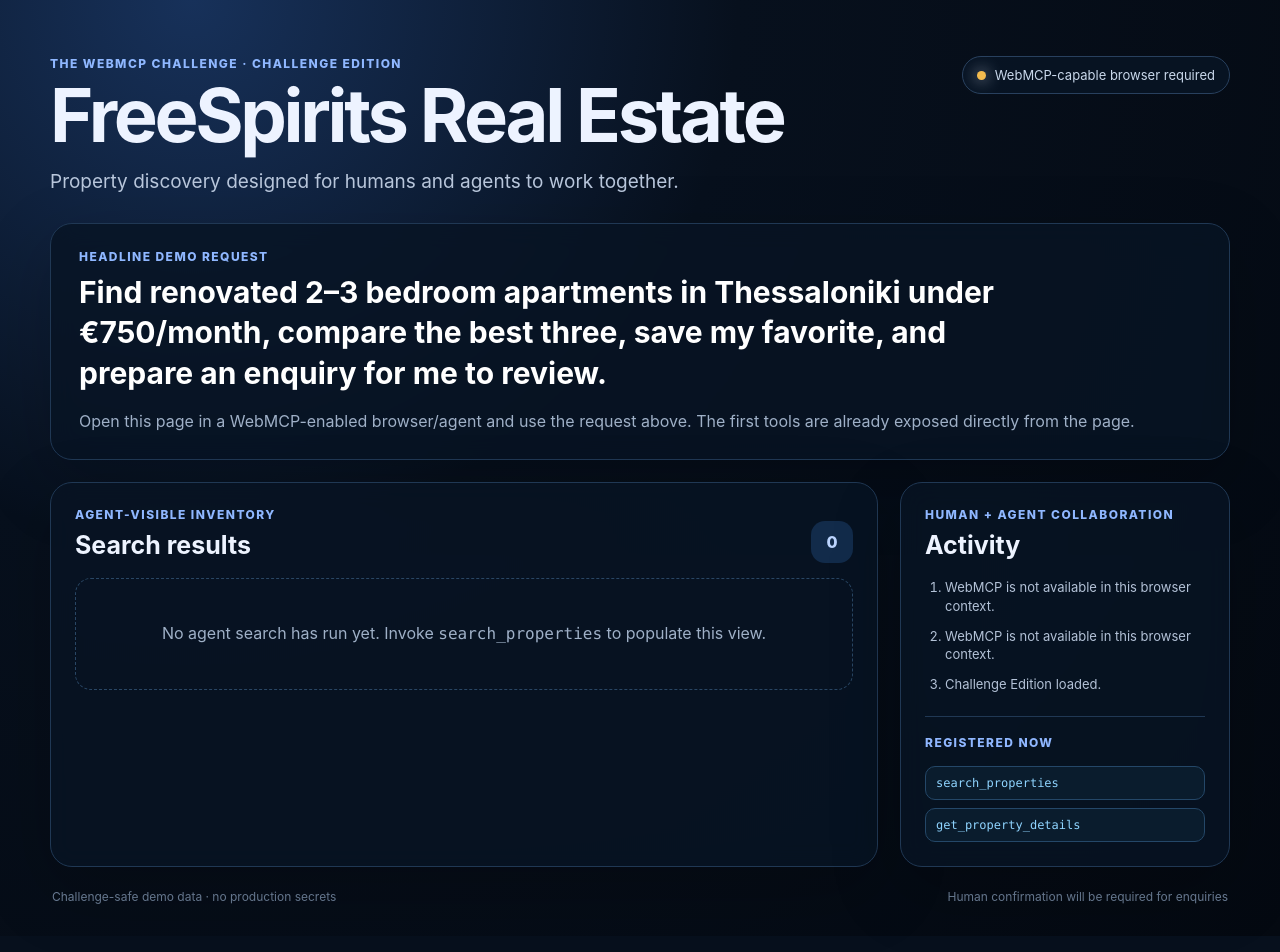
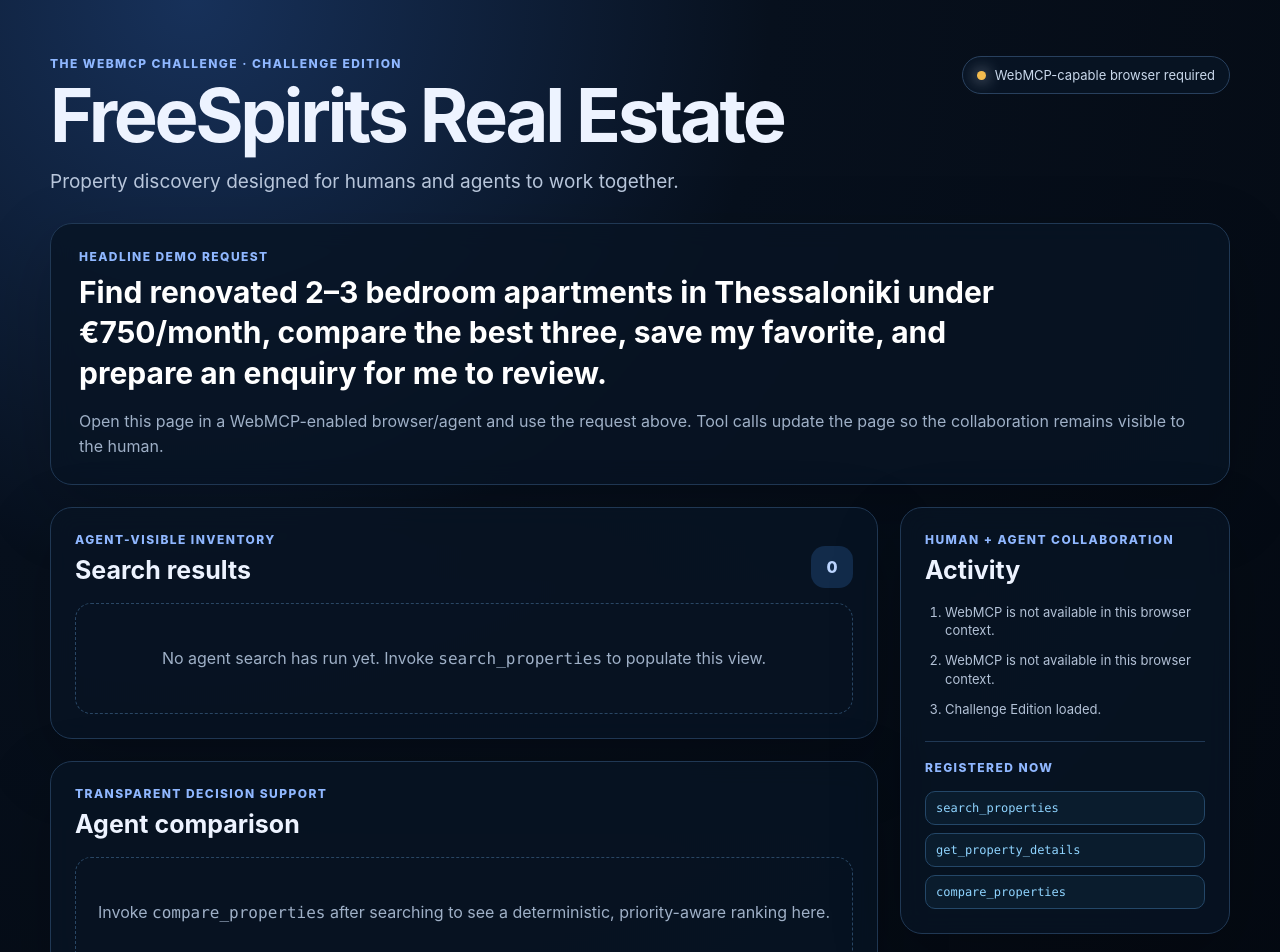
Before and after one commit to infogatel2/freespirits-realestate-webmcp, a React (Vite) app: page / in a window 1280 px wide. Shown: the top 952 px of the page. Built offline with nearby package versions, Linux system fonts and the light colour scheme.

Commit message:
Add transparent priority-aware property comparison

```diff
--- a/src/App.tsx
+++ b/src/App.tsx
@@ -1,4 +1,5 @@
 import { useEffect, useMemo, useState } from 'react';
+import type { PropertyComparison } from './domain/comparison';
 import type { PropertySummary } from './domain/property';
 import { registerWebMCPTools } from './webmcp/registerTools';
 
@@ -6,6 +7,7 @@ const demoPrompt = 'Find renovated 2–3 bedroom apartments in Thessaloniki unde
 
 export default function App() {
   const [results, setResults] = useState<PropertySummary[]>([]);
+  const [comparison, setComparison] = useState<PropertyComparison | null>(null);
   const [activity, setActivity] = useState<string[]>(['Challenge Edition loaded.']);
   const webMCPAvailable = useMemo(() => typeof document !== 'undefined' && Boolean(document.modelContext), []);
 
@@ -16,6 +18,7 @@ export default function App() {
     registerWebMCPTools({
       onActivity: (message) => active && setActivity((items) => [message, ...items].slice(0, 8)),
       onSearchResults: (items) => active && setResults(items),
+      onComparison: (value) => active && setComparison(value),
     }).then((dispose) => {
       if (!active) dispose();
       else cleanup = dispose;
@@ -47,16 +50,14 @@ export default function App() {
       <section className="prompt-card">
         <p className="label">Headline demo request</p>
         <blockquote>{demoPrompt}</blockquote>
-        <p className="hint">Open this page in a WebMCP-enabled browser/agent and use the request above. The first tools are already exposed directly from the page.</p>
+        <p className="hint">Open this page in a WebMCP-enabled browser/agent and use the request above. Tool calls update the page so the collaboration remains visible to the human.</p>
       </section>
 
       <section className="grid">
+        <div className="stack">
           <div className="panel">
             <div className="panel-heading">
-            <div>
-              <p className="label">Agent-visible inventory</p>
-              <h2>Search results</h2>
-            </div>
+              <div><p className="label">Agent-visible inventory</p><h2>Search results</h2></div>
               <span className="count">{results.length}</span>
             </div>
 
@@ -77,23 +78,45 @@ export default function App() {
             )}
           </div>
 
+          <div className="panel">
+            <p className="label">Transparent decision support</p>
+            <h2>Agent comparison</h2>
+            {!comparison ? (
+              <div className="empty">Invoke <code>compare_properties</code> after searching to see a deterministic, priority-aware ranking here.</div>
+            ) : (
+              <div className="ranking">
+                <div className="priority-line">Priorities: {comparison.priorities.join(' · ')}</div>
+                {comparison.ranking.map((item, index) => (
+                  <article className="rank-row" key={item.propertyId}>
+                    <span className="rank-number">#{index + 1}</span>
+                    <div className="rank-copy">
+                      <strong>{item.title}</strong>
+                      <small>{item.strengths.length ? `Strengths: ${item.strengths.join(', ')}` : 'Balanced profile'}{item.tradeoffs.length ? ` · Tradeoffs: ${item.tradeoffs.join(', ')}` : ''}</small>
+                    </div>
+                    <span className="score">{item.score}</span>
+                  </article>
+                ))}
+              </div>
+            )}
+          </div>
+        </div>
+
         <aside className="panel activity-panel">
           <p className="label">Human + agent collaboration</p>
           <h2>Activity</h2>
-          <ol className="activity-list">
-            {activity.map((item, index) => <li key={`${item}-${index}`}>{item}</li>)}
-          </ol>
+          <ol className="activity-list">{activity.map((item, index) => <li key={`${item}-${index}`}>{item}</li>)}</ol>
           <div className="tool-list">
             <p className="label">Registered now</p>
             <code>search_properties</code>
             <code>get_property_details</code>
+            <code>compare_properties</code>
           </div>
         </aside>
       </section>
 
       <footer className="page-footer">
         <span>Challenge-safe demo data · no production secrets</span>
-        <span>Human confirmation will be required for enquiries</span>
+        <span>Comparison scores are deterministic and inspectable</span>
       </footer>
     </main>
   );
--- /dev/null
+++ b/src/domain/comparison.ts
@@ -0,0 +1,76 @@
+import type { Property } from './property';
+
+export type ComparisonPriority = 'price' | 'space' | 'renovated' | 'metro_access' | 'university_access' | 'outdoor_space';
+
+export interface ComparisonItem {
+  propertyId: string;
+  title: string;
+  score: number;
+  scoreBreakdown: Partial<Record<ComparisonPriority, number | null>>;
+  strengths: string[];
+  tradeoffs: string[];
+}
+
+export interface PropertyComparison {
+  priorities: ComparisonPriority[];
+  ranking: ComparisonItem[];
+  missingDataWarnings: string[];
+}
+
+const normalizeHigherIsBetter = (value: number, values: number[]) => {
+  const min = Math.min(...values);
+  const max = Math.max(...values);
+  return max === min ? 1 : (value - min) / (max - min);
+};
+
+const normalizeLowerIsBetter = (value: number, values: number[]) => {
+  const min = Math.min(...values);
+  const max = Math.max(...values);
+  return max === min ? 1 : (max - value) / (max - min);
+};
+
+const hasOutdoorSpace = (property: Property) =>
+  property.features.some((feature) => /balcony|terrace|garden|yard/i.test(feature));
+
+export function compareProperties(properties: Property[], requestedPriorities: ComparisonPriority[] = ['price', 'space', 'renovated']): PropertyComparison {
+  if (properties.length < 2 || properties.length > 5) throw new Error('compare_properties requires between 2 and 5 properties.');
+
+  const priorities = [...new Set(requestedPriorities.length ? requestedPriorities : ['price', 'space', 'renovated'])];
+  const prices = properties.map((property) => property.price);
+  const areas = properties.map((property) => property.areaSqm);
+  const metroValues = properties.flatMap((property) => property.distanceMetroM === undefined ? [] : [property.distanceMetroM]);
+  const universityValues = properties.flatMap((property) => property.distanceUniversityM === undefined ? [] : [property.distanceUniversityM]);
+  const missingDataWarnings: string[] = [];
+
+  const ranking = properties.map<ComparisonItem>((property) => {
+    const breakdown: Partial<Record<ComparisonPriority, number | null>> = {};
+    const strengths: string[] = [];
+    const tradeoffs: string[] = [];
+
+    for (const priority of priorities) {
+      let score: number | null = null;
+      if (priority === 'price') score = normalizeLowerIsBetter(property.price, prices);
+      if (priority === 'space') score = normalizeHigherIsBetter(property.areaSqm, areas);
+      if (priority === 'renovated') score = property.renovated ? 1 : 0;
+      if (priority === 'metro_access') score = property.distanceMetroM === undefined ? null : normalizeLowerIsBetter(property.distanceMetroM, metroValues);
+      if (priority === 'university_access') score = property.distanceUniversityM === undefined ? null : normalizeLowerIsBetter(property.distanceUniversityM, universityValues);
+      if (priority === 'outdoor_space') score = hasOutdoorSpace(property) ? 1 : 0;
+      breakdown[priority] = score;
+
+      if (score === null) {
+        missingDataWarnings.push(`${property.id}: missing data for ${priority}.`);
+      } else if (score >= 0.85) {
+        strengths.push(priority.replaceAll('_', ' '));
+      } else if (score <= 0.2) {
+        tradeoffs.push(priority.replaceAll('_', ' '));
+      }
+    }
+
+    const knownScores = Object.values(breakdown).filter((value): value is number => typeof value === 'number');
+    const score = knownScores.length ? Math.round((knownScores.reduce((sum, value) => sum + value, 0) / knownScores.length) * 100) : 0;
+
+    return { propertyId: property.id, title: property.title, score, scoreBreakdown: breakdown, strengths, tradeoffs };
+  }).sort((a, b) => b.score - a.score || a.propertyId.localeCompare(b.propertyId));
+
+  return { priorities, ranking, missingDataWarnings: [...new Set(missingDataWarnings)] };
+}
--- a/src/styles.css
+++ b/src/styles.css
@@ -5,12 +5,10 @@
   font-synthesis: none;
   text-rendering: optimizeLegibility;
 }
-
 * { box-sizing: border-box; }
 body { margin: 0; min-width: 320px; min-height: 100vh; background: radial-gradient(circle at 15% 0%, #17315a 0%, #07101d 38%, #040911 100%); }
 button, input { font: inherit; }
 code { font-family: "SFMono-Regular", Consolas, monospace; }
-
 .shell { width: min(1180px, calc(100% - 32px)); margin: 0 auto; padding: 56px 0 32px; }
 .hero { display: flex; align-items: flex-start; justify-content: space-between; gap: 24px; margin-bottom: 30px; }
 .eyebrow, .label { margin: 0 0 8px; color: #8fb7ff; font-size: 12px; font-weight: 800; letter-spacing: .12em; text-transform: uppercase; }
@@ -19,14 +17,13 @@ h1 { margin: 0; font-size: clamp(38px, 6vw, 74px); line-height: .98; letter-spac
 .status { display: inline-flex; align-items: center; gap: 9px; padding: 10px 14px; border: 1px solid #28405e; border-radius: 999px; background: rgba(8, 21, 38, .78); color: #c9d8eb; font-size: 13px; white-space: nowrap; }
 .dot { width: 9px; height: 9px; border-radius: 50%; background: #f3bb4e; box-shadow: 0 0 16px currentColor; }
 .ready .dot { background: #54df9a; }
-
 .prompt-card, .panel { border: 1px solid #203854; border-radius: 22px; background: rgba(8, 20, 36, .82); box-shadow: 0 24px 70px rgba(0, 0, 0, .22); backdrop-filter: blur(12px); }
 .prompt-card { padding: 25px 28px; margin-bottom: 22px; }
 blockquote { margin: 5px 0 12px; max-width: 950px; font-size: clamp(20px, 3vw, 30px); line-height: 1.35; font-weight: 750; color: #fff; }
 .hint, .empty, .property-card p { color: #9fb0c7; line-height: 1.55; }
 .hint { margin-bottom: 0; }
-
 .grid { display: grid; grid-template-columns: minmax(0, 1fr) 330px; gap: 22px; }
+.stack { display: grid; gap: 22px; }
 .panel { padding: 24px; }
 .panel-heading { display: flex; align-items: center; justify-content: space-between; gap: 20px; }
 h2 { margin: 0 0 18px; font-size: 25px; }
@@ -40,21 +37,18 @@ h2 { margin: 0 0 18px; font-size: 25px; }
 .chips { display: flex; flex-wrap: wrap; gap: 7px; margin: 14px 0; }
 .chips span { padding: 6px 9px; border-radius: 999px; background: #132a45; color: #bfd1e9; font-size: 11px; }
 .property-card footer { padding-top: 12px; border-top: 1px solid #1f3853; color: #7599c7; font-size: 12px; }
-
 .activity-panel { align-self: start; position: sticky; top: 18px; }
 .activity-list { display: grid; gap: 11px; margin: 0 0 22px; padding-left: 20px; color: #b3c2d7; font-size: 13px; line-height: 1.45; }
 .tool-list { display: grid; gap: 8px; padding-top: 18px; border-top: 1px solid #203854; }
 .tool-list code { display: block; padding: 9px 10px; border: 1px solid #244768; border-radius: 10px; color: #8fd4ff; background: #0a1c2d; font-size: 12px; }
+.ranking { display: grid; gap: 10px; }
+.priority-line { margin-bottom: 6px; color: #8ea6c5; font-size: 12px; text-transform: capitalize; }
+.rank-row { display: grid; grid-template-columns: 42px minmax(0, 1fr) 52px; align-items: center; gap: 12px; padding: 14px; border: 1px solid #203b59; border-radius: 14px; background: #0b1d31; }
+.rank-number { color: #78e1ae; font-weight: 900; }
+.rank-copy { display: grid; gap: 5px; min-width: 0; }
+.rank-copy strong { white-space: nowrap; overflow: hidden; text-overflow: ellipsis; }
+.rank-copy small { color: #8fa3bd; line-height: 1.35; }
+.score { display: grid; place-items: center; width: 46px; height: 46px; border-radius: 50%; background: #163252; color: #d7e8ff; font-weight: 900; }
 .page-footer { display: flex; justify-content: space-between; gap: 16px; padding: 22px 2px 0; color: #6f829b; font-size: 12px; }
-
-@media (max-width: 850px) {
-  .hero { flex-direction: column; }
-  .grid { grid-template-columns: 1fr; }
-  .activity-panel { position: static; }
-}
-@media (max-width: 620px) {
-  .shell { width: min(100% - 20px, 1180px); padding-top: 30px; }
-  .prompt-card, .panel { padding: 18px; border-radius: 18px; }
-  .cards { grid-template-columns: 1fr; }
-  .page-footer { flex-direction: column; }
-}
+@media (max-width: 850px) { .hero { flex-direction: column; } .grid { grid-template-columns: 1fr; } .activity-panel { position: static; } }
+@media (max-width: 620px) { .shell { width: min(100% - 20px, 1180px); padding-top: 30px; } .prompt-card, .panel { padding: 18px; border-radius: 18px; } .cards { grid-template-columns: 1fr; } .page-footer { flex-direction: column; } .rank-row { grid-template-columns: 32px minmax(0, 1fr) 44px; } }
--- a/src/webmcp/registerTools.ts
+++ b/src/webmcp/registerTools.ts
@@ -1,9 +1,11 @@
+import { compareProperties, type ComparisonPriority, type PropertyComparison } from '../domain/comparison';
 import type { PropertySearchCriteria, PropertySummary } from '../domain/property';
 import { demoPropertyProvider } from '../services/demoPropertyProvider';
 
 export interface WebMCPCallbacks {
   onActivity: (message: string) => void;
   onSearchResults: (results: PropertySummary[]) => void;
+  onComparison: (comparison: PropertyComparison) => void;
 }
 
 const textResult = (payload: unknown) => ({
@@ -15,6 +17,8 @@ const asOptionalNumber = (value: unknown) => (typeof value === 'number' && Numbe
 const asOptionalBoolean = (value: unknown) => (typeof value === 'boolean' ? value : undefined);
 const asOptionalStringArray = (value: unknown) => Array.isArray(value) ? value.filter((item): item is string => typeof item === 'string') : undefined;
 
+const allowedPriorities: ComparisonPriority[] = ['price', 'space', 'renovated', 'metro_access', 'university_access', 'outdoor_space'];
+
 const parseSearchCriteria = (input: Record<string, unknown>): PropertySearchCriteria => {
   const minPrice = asOptionalNumber(input.minPrice);
   const maxPrice = asOptionalNumber(input.maxPrice);
@@ -22,12 +26,8 @@ const parseSearchCriteria = (input: Record<string, unknown>): PropertySearchCrit
   const maxBedrooms = asOptionalNumber(input.maxBedrooms);
   const requestedLimit = asOptionalNumber(input.limit);
 
-  if (minPrice !== undefined && maxPrice !== undefined && minPrice > maxPrice) {
-    throw new Error('minPrice cannot be greater than maxPrice.');
-  }
-  if (minBedrooms !== undefined && maxBedrooms !== undefined && minBedrooms > maxBedrooms) {
-    throw new Error('minBedrooms cannot be greater than maxBedrooms.');
-  }
+  if (minPrice !== undefined && maxPrice !== undefined && minPrice > maxPrice) throw new Error('minPrice cannot be greater than maxPrice.');
+  if (minBedrooms !== undefined && maxBedrooms !== undefined && minBedrooms > maxBedrooms) throw new Error('minBedrooms cannot be greater than maxBedrooms.');
 
   return {
     transactionType: input.transactionType === 'rent' || input.transactionType === 'sale' ? input.transactionType : undefined,
@@ -91,23 +91,51 @@ export async function registerWebMCPTools(callbacks: WebMCPCallbacks) {
     description: 'Retrieve normalized public details for a single property by its stable property ID.',
     inputSchema: {
       type: 'object',
-      properties: {
-        propertyId: { type: 'string', description: 'Stable property ID returned by search_properties.' },
-      },
+      properties: { propertyId: { type: 'string', description: 'Stable property ID returned by search_properties.' } },
       required: ['propertyId'],
     },
     async execute(input) {
       const propertyId = asOptionalString(input.propertyId);
       if (!propertyId) return textResult({ ok: false, error: 'propertyId is required.' });
-
       const property = await demoPropertyProvider.getById(propertyId);
       if (!property) return textResult({ ok: false, error: `Property ${propertyId} was not found.` });
-
       callbacks.onActivity(`Agent inspected ${property.title}.`);
       return textResult({ ok: true, property });
     },
   }, { signal: controller.signal });
 
-  callbacks.onActivity('WebMCP ready: search_properties and get_property_details registered.');
+  await document.modelContext.registerTool({
+    name: 'compare_properties',
+    title: 'Compare properties',
+    description: 'Compare 2–5 properties with a transparent deterministic score against user priorities such as price, space, renovation, metro access, university access, or outdoor space.',
+    inputSchema: {
+      type: 'object',
+      properties: {
+        propertyIds: { type: 'array', minItems: 2, maxItems: 5, items: { type: 'string' } },
+        priorities: { type: 'array', items: { type: 'string', enum: allowedPriorities } },
+      },
+      required: ['propertyIds'],
+    },
+    async execute(input) {
+      try {
+        const propertyIds = asOptionalStringArray(input.propertyIds) ?? [];
+        if (propertyIds.length < 2 || propertyIds.length > 5) throw new Error('propertyIds must contain between 2 and 5 IDs.');
+        const requested = (asOptionalStringArray(input.priorities) ?? []).filter((value): value is ComparisonPriority => allowedPriorities.includes(value as ComparisonPriority));
+        const properties = await Promise.all(propertyIds.map((id) => demoPropertyProvider.getById(id)));
+        const missingIds = propertyIds.filter((_, index) => properties[index] === null);
+        if (missingIds.length) throw new Error(`Unknown property IDs: ${missingIds.join(', ')}`);
+        const comparison = compareProperties(properties.filter((property) => property !== null), requested);
+        callbacks.onComparison(comparison);
+        callbacks.onActivity(`Agent compared ${propertyIds.length} properties using ${comparison.priorities.join(', ')}.`);
+        return textResult({ ok: true, comparison });
+      } catch (error) {
+        const message = error instanceof Error ? error.message : 'Unknown comparison error.';
+        callbacks.onActivity(`Comparison rejected: ${message}`);
+        return textResult({ ok: false, error: message });
+      }
+    },
+  }, { signal: controller.signal });
+
+  callbacks.onActivity('WebMCP ready: search, details, and comparison tools registered.');
   return () => controller.abort();
 }
```
Also changed, not shown: 1 other file (tests, documents, lock files or other folders). Lines whose indentation alone changed are shown as unchanged.
